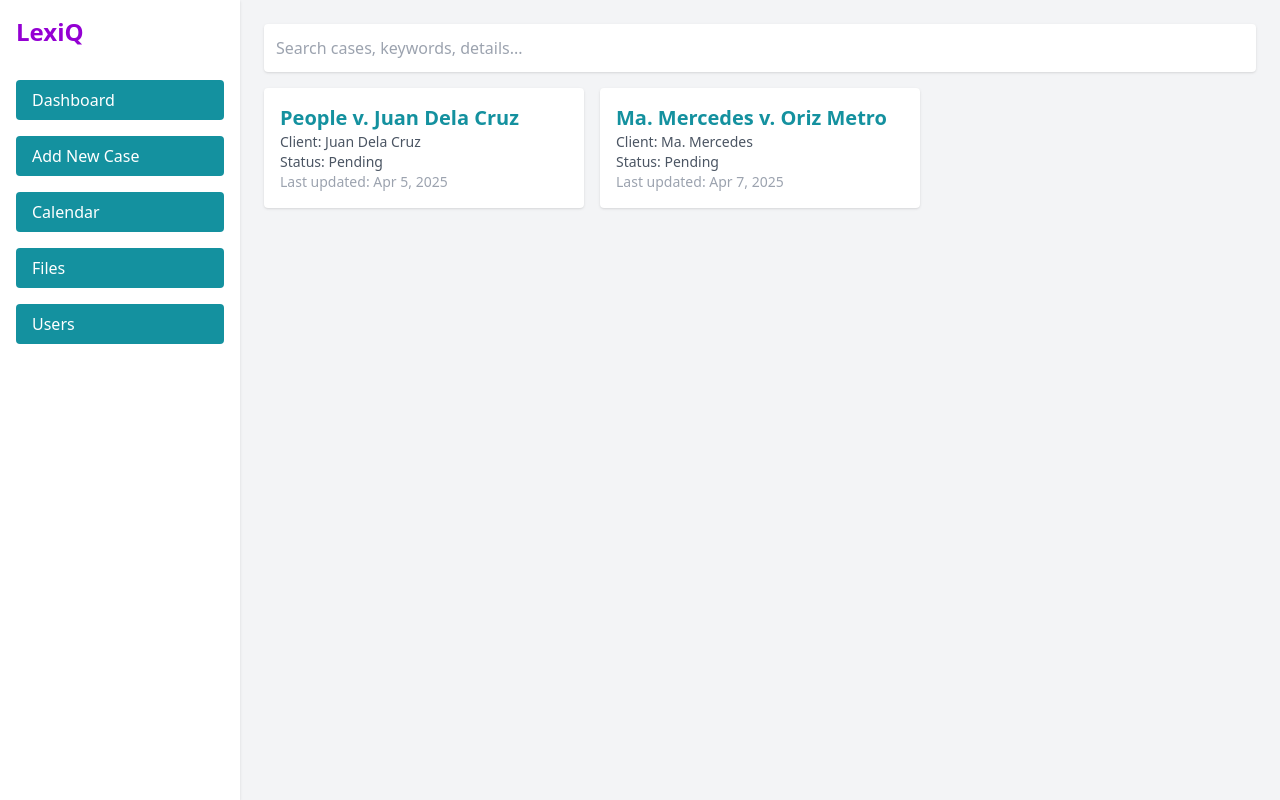
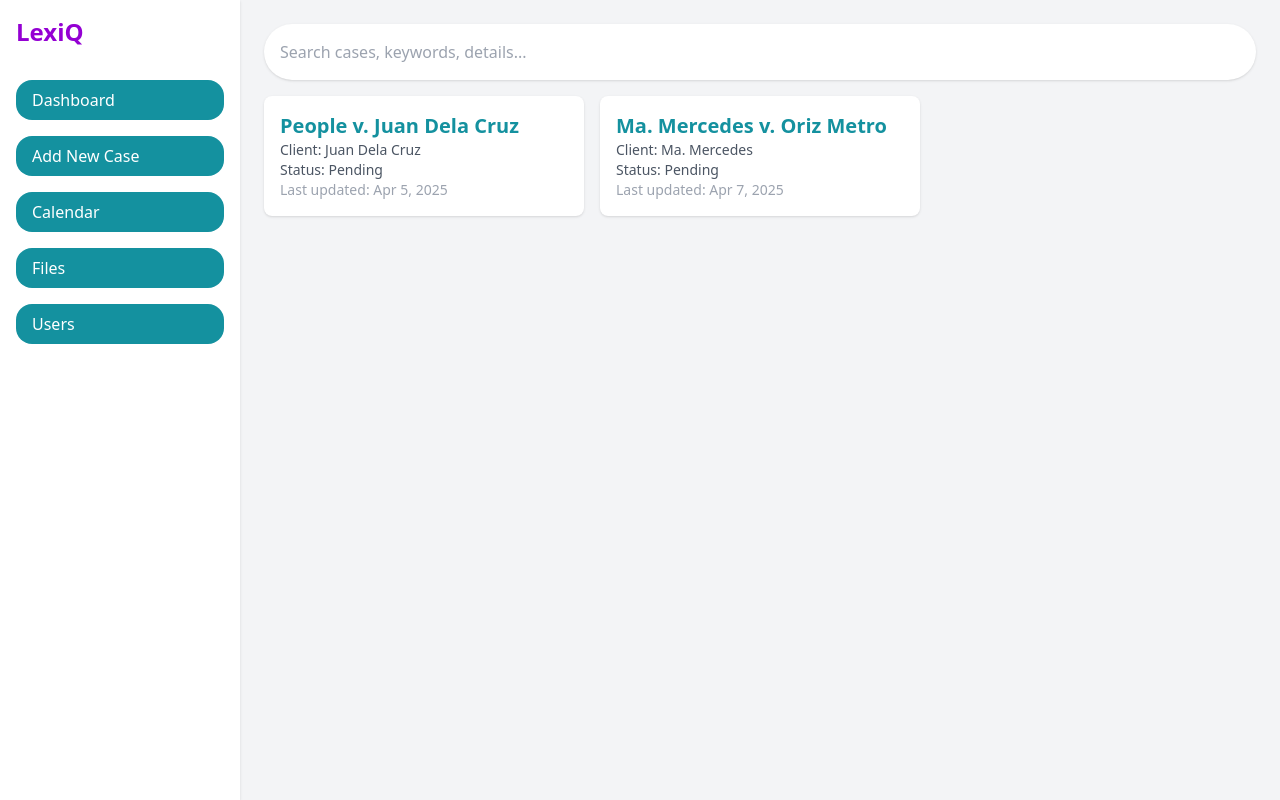
Before and after one commit to MJMorales1988/lexiq-case-manager, a React (Create React App) app: page / in a window 1280 px wide. Built offline with nearby package versions, Linux system fonts and the light colour scheme.

Commit message:
Update App.js

```diff
--- a/src/App.js
+++ b/src/App.js
@@ -40,11 +40,11 @@ export default function CaseManager() {
         <h1 className="text-2xl font-bold mb-4">
           <span className="text-[#9400D3]">LexiQ</span>
         </h1>
-        <button onClick={() => setSelectedCase(null)} className="text-left px-4 py-2 bg-[#14919F] text-white rounded">Dashboard</button>
-        <button onClick={() => setShowModal(true)} className="text-left px-4 py-2 bg-[#14919F] text-white rounded">Add New Case</button>
-        <button className="text-left px-4 py-2 bg-[#14919F] text-white rounded">Calendar</button>
-        <button className="text-left px-4 py-2 bg-[#14919F] text-white rounded">Files</button>
-        <button className="text-left px-4 py-2 bg-[#14919F] text-white rounded">Users</button>
+        <button onClick={() => setSelectedCase(null)} className="text-left px-4 py-2 bg-[#14919F] text-white rounded-2xl">Dashboard</button>
+        <button onClick={() => setShowModal(true)} className="text-left px-4 py-2 bg-[#14919F] text-white rounded-2xl">Add New Case</button>
+        <button className="text-left px-4 py-2 bg-[#14919F] text-white rounded-2xl">Calendar</button>
+        <button className="text-left px-4 py-2 bg-[#14919F] text-white rounded-2xl">Files</button>
+        <button className="text-left px-4 py-2 bg-[#14919F] text-white rounded-2xl">Users</button>
       </aside>
 
       {/* Main Content */}
@@ -57,7 +57,7 @@ export default function CaseManager() {
                 placeholder="Search cases, keywords, details..."
                 value={searchQuery}
                 onChange={(e) => setSearchQuery(e.target.value)}
-                className="w-full p-3 rounded shadow focus:outline-none focus:ring focus:border-blue-300"
+                className="w-full p-4 rounded-full shadow focus:outline-none focus:ring focus:border-blue-300"
               />
             </div>
 
@@ -65,7 +65,7 @@ export default function CaseManager() {
               {filteredCases.map((c) => (
                 <div
                   key={c.id}
-                  className="bg-white shadow p-4 rounded cursor-pointer"
+                  className="bg-white shadow p-4 rounded-lg cursor-pointer"
                   onClick={() => setSelectedCase(c)}
                 >
                   <h2 className="text-xl font-semibold text-[#14919F]">{c.title}</h2>
@@ -78,17 +78,14 @@ export default function CaseManager() {
           </>
         ) : (
           <div>
-            <div className="flex justify-between items-center mb-4">
+            <div className="mb-4">
               <h2 className="text-2xl font-bold text-[#14919F]">{selectedCase.title}</h2>
-              <button onClick={() => setSelectedCase(null)} className="bg-[#14919F] text-white px-4 py-2 rounded">
-                Return to Dashboard
-              </button>
             </div>
             <div className="flex gap-4 mb-6">
-              <button className="bg-[#14919F] text-white px-4 py-2 rounded">Notes</button>
-              <button className="bg-[#14919F] text-white px-4 py-2 rounded">Documents</button>
-              <button className="bg-[#14919F] text-white px-4 py-2 rounded">Pleadings Filed</button>
-              <button className="bg-[#14919F] text-white px-4 py-2 rounded">Calendar</button>
+              <button className="bg-[#14919F] text-white px-4 py-2 rounded-2xl">Notes</button>
+              <button className="bg-[#14919F] text-white px-4 py-2 rounded-2xl">Documents</button>
+              <button className="bg-[#14919F] text-white px-4 py-2 rounded-2xl">Pleadings Filed</button>
+              <button className="bg-[#14919F] text-white px-4 py-2 rounded-2xl">Calendar</button>
             </div>
             <p className="text-gray-500">(Detailed case view placeholder.)</p>
           </div>
```
